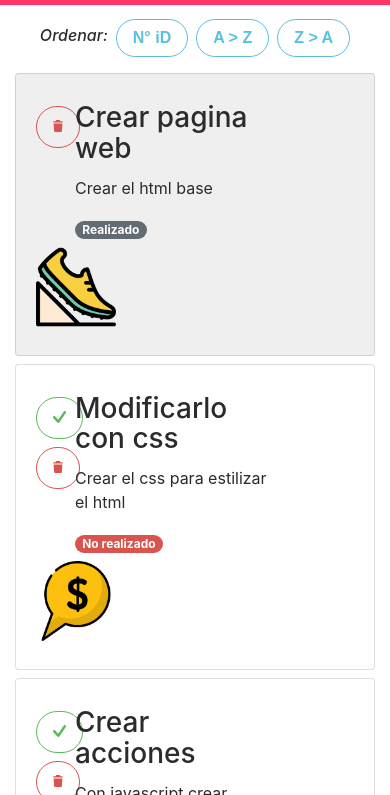
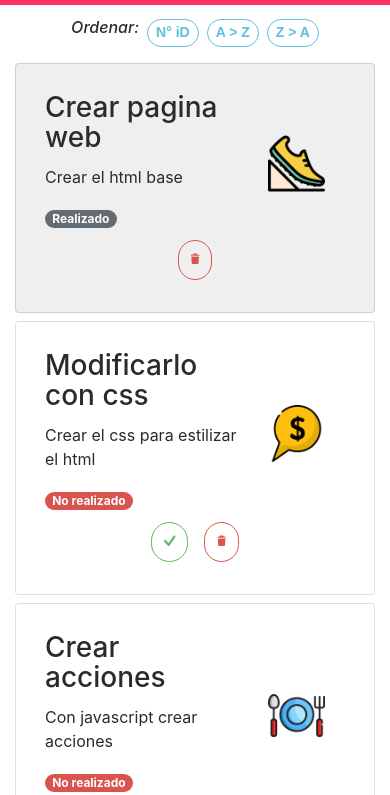
Before and after one commit to gkoutian/todoList, a plain HTML site: page index.html in a window 390 px wide. Shown: the part 49-844 px from the top of the page. Drawn offline with nearby package versions, Linux system fonts and the light colour scheme.

Commit message:
arreglos finos de responsive design

```diff
--- a/css/style.css
+++ b/css/style.css
@@ -15,15 +15,11 @@
 h6 {
 	display: inline-block;
 }
+
 form .form-control{
 	border-radius: 55px;
 	background-color: #ff9999;
 	border: none;
-}
-
-
-form .form-control:on{
-	background-color: blue;
 }
 
 .navbar {
@@ -40,17 +36,6 @@ form .form-control:on{
 	color: #f6f7f8;
 }
 
-.btn-outline-secondary {
-	border-color: #f6f7f8;
-	color: #f6f7f8;
-}
-
-.btn-outline-secondary:Hover {
-	color: #ff3366;
-	background-color: #fff;
-	border-color: #fff;
-}
-
 button {
 	display: block;
 }
@@ -58,3 +43,18 @@ button {
 .completado {
 	background-color: #efefef;
 }
+
+@media screen and (max-width: 410px) {
+	.botones {
+		display: none;
+	}
+	.botones-sub {
+		display: block;
+	}
+}
+
+@media screen and (min-width: 410px) {
+	.botones-sub{
+		display: none;
+	}
+}
--- a/index.html
+++ b/index.html
@@ -29,10 +29,10 @@
 <div class="container">
 	<div class="row">
 		<div class="col-md-12 d-flex justify-content-center">
-			<h6 class="mt-3"><i>Ordenar:</i></h6>
-			<button class="btn btn-outline-info my-2 mx-2" id="ordenar-id"><b>N° iD</b></button>
-			<button class="btn btn-outline-info my-2 mr-2" id="ordenar-asc"><b> A > Z</b></button>
-			<button class="btn btn-outline-info my-2" id="ordenar-desc"><b> Z > A</b></button>
+			<h6 class="mt-2"><i>Ordenar:</i></h6>
+			<button class="btn btn-outline-info btn-sm my-2 mx-2" id="ordenar-id"><b>N° iD</b></button>
+			<button class="btn btn-outline-info btn-sm my-2 mr-2" id="ordenar-asc"><b> A > Z</b></button>
+			<button class="btn btn-outline-info btn-sm my-2" id="ordenar-desc"><b> Z > A</b></button>
 		</div>
 	</div>
 	<div class="row justify-content-center">
--- a/js/app.js
+++ b/js/app.js
@@ -115,17 +115,29 @@ var TODOLIST = (function () {
 		var boton = document.createElement("button")
 		var icono2 = document.createElement("i");
 		var boton2 = document.createElement("button")
+		var iconosub = document.createElement("i");
+		var botonsub = document.createElement("button")
+		var icono2sub = document.createElement("i");
+		var boton2sub = document.createElement("button")
 		var columna1 = document.createElement("div");
-		columna1.className = "col-md-1 col-sm-1 col-xs-1 col-1";
+		var columnasub = document.createElement("div");
+		columna1.className = "col-md-1 col-sm-1 col-xs-1 col-1 botones";
 		if (original.completado == false) {
-			icono.className = "ion-checkmark-round";
-			boton.className = "btn btn-outline-success my-1 botonRealizado";
+			icono.className = "ion-checkmark-round px-1";
+			iconosub.className = "ion-checkmark-round px-1";
+			boton.className = "btn btn-outline-success btn-sm my-1 botonRealizado";
+			botonsub.className = "btn btn-outline-success btn-sm my-1 mx-2 botonRealizado";
 			boton.appendChild(icono);
+			botonsub.appendChild(iconosub);
 			columna1.appendChild(boton);
+			columnasub.appendChild(botonsub);
 		}
-		icono2.className = "ion-trash-b";
-		boton2.className = "btn btn-outline-danger my-1 botonEliminar";
+		icono2.className = "ion-trash-b px-1";
+		boton2.className = "btn btn-outline-danger btn-sm my-1 botonEliminar";
 		boton2.appendChild(icono2);
+		icono2sub.className = "ion-trash-b px-1";
+		boton2sub.className = "btn btn-outline-danger btn-sm my-1 mx-2 botonEliminar";
+		boton2sub.appendChild(icono2sub);
 		columna1.appendChild(boton2);
 		var columna2 = document.createElement("div");
 		var titulo = document.createElement("h3");
@@ -152,6 +164,7 @@ var TODOLIST = (function () {
 		var imagen = document.createElement("img");
 		columna3.className = "col-md-2 col-sm-2 col-xs-3 col-3 d-flex align-items-center";
 		imagen.src = "img/" + original.imagen + ".png";
+		imagen.className = "img-fluid";
 		imagen.width = 80;
 		imagen.height = 80;
 		columna3.appendChild(imagen);
@@ -160,9 +173,15 @@ var TODOLIST = (function () {
 		columnarow.appendChild(columna1);
 		columnarow.appendChild(columna2);
 		columnarow.appendChild(columna3);
+		columnasub.className = "col-md-12 text-center";
+		columnasub.appendChild(boton2sub);
+		var columnarow2 = document.createElement("div");
+		columnarow2.className = "row botones-sub";
+		columnarow2.appendChild(columnasub);
 		var columnablock = document.createElement("div");
 		columnablock.className = "card-block";
 		columnablock.appendChild(columnarow);
+		columnablock.appendChild(columnarow2);
 		var columnacard = document.createElement("div");
 		columnacard.className = "card my-2 py-2";
 		if (original.completado) {
```
